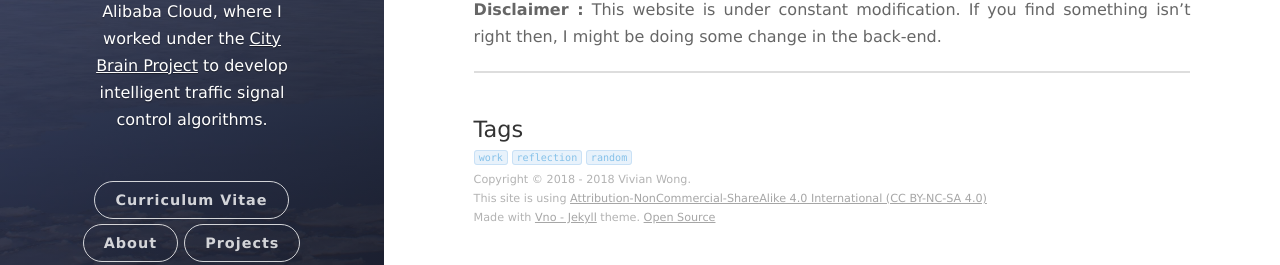
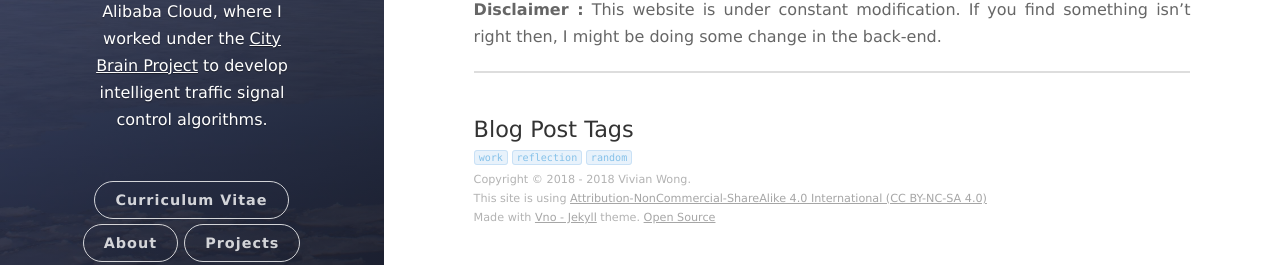
Before and after one commit to vivian-wong/vivian-wong.github.io, a Jekyll site: the page built from projects.md, in a window 1280 px wide and 900 px high, scrolled down 556 px. Shown: the part 619-884 px from the top of the window. Built offline with Jekyll 4.4.1, drawn with Linux system fonts in a browser that asks for light colours; nearby versions of some CDN libraries.

Commit message:
post archive modified

```diff
--- a/_includes/tagarchive.html
+++ b/_includes/tagarchive.html
@@ -1,4 +1,4 @@
-<h2>Tags</h2>
+<h2>Blog Post Tags</h2>
 {% capture temptags %}
   {% for tag in site.tags %}
     {{ tag[1].size | plus: 1000 }}#{{ tag[0] }}#{{ tag[1].size }}
```
Also changed, not shown: 10 other files.
